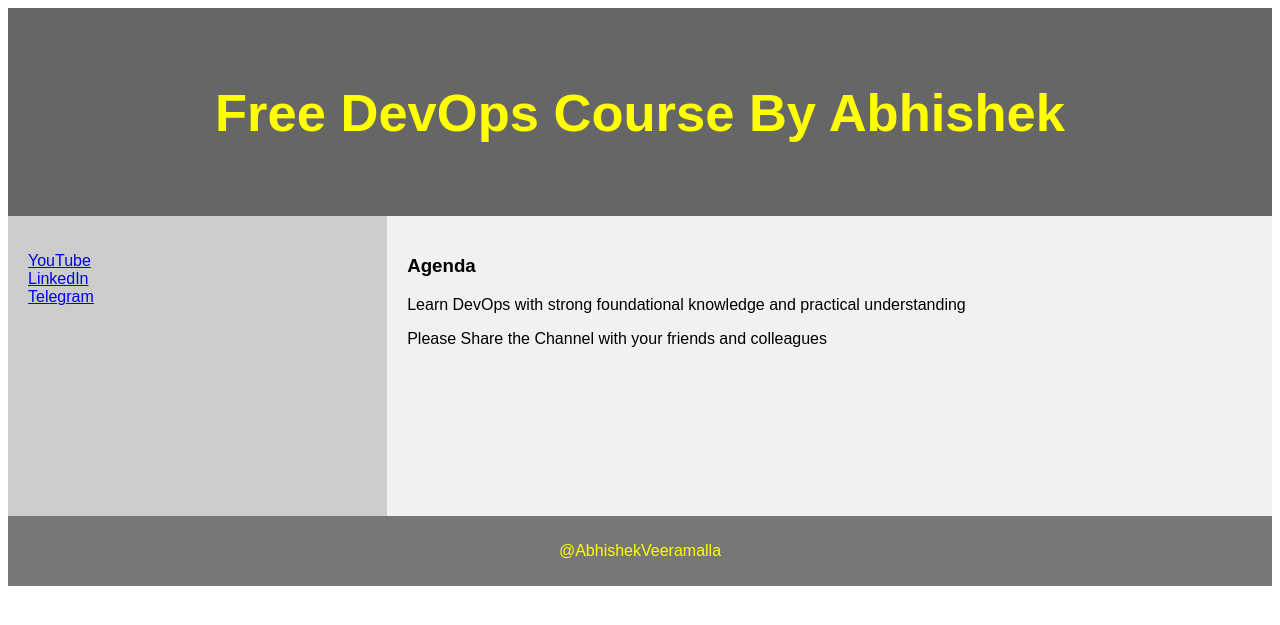
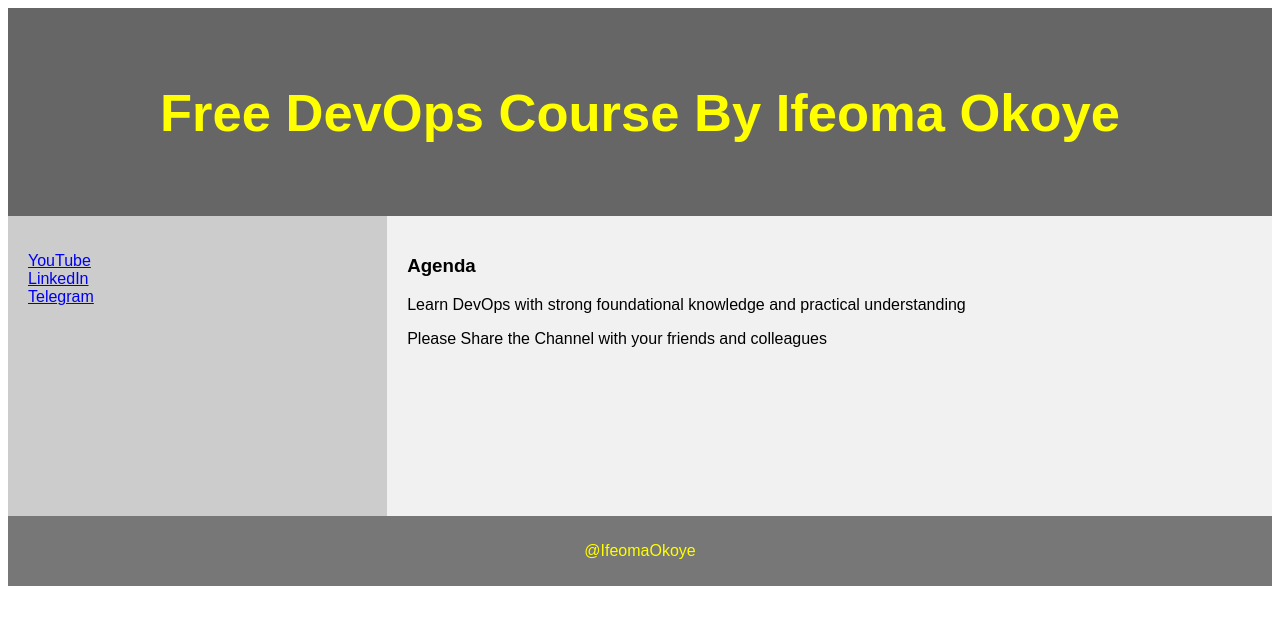
Before and after one commit to Ifeomacloud/docker_repo, a Django app: page /demo/ in a window 1280 px wide. Shown: the top 625 px of the page. Run offline with Django 4.2, Linux system fonts and the light colour scheme.

Commit message:
Update demo_site.html

```diff
--- a/examples/python-web-app/devops/demo/templates/demo_site.html
+++ b/examples/python-web-app/devops/demo/templates/demo_site.html
@@ -73,15 +73,15 @@
 
 
 <header>
-  <h2>Free DevOps Course By Abhishek</h2>
+  <h2>Free DevOps Course By Ifeoma Okoye</h2>
 </header>
 
 <section>
   <nav>
     <ul>
-      <li><a href="www.youtube.com/@AbhishekVeeramalla">YouTube</a></li>
-      <li><a href="www.linkedin.com/in/abhishek-veeramalla-77b33996/">LinkedIn</a></li>
-      <li><a href="https://telegram.me/abhishekveeramalla">Telegram</a></li>
+      <li><a href="www.facebook.com/@IfeomaOkoye">YouTube</a></li>
+      <li><a href="https://www.linkedin.com/in/ifeomaqueendalineokoye/">LinkedIn</a></li>
+      <li><a href="https://telegram.me/ifeomaokoye">Telegram</a></li>
     </ul>
   </nav>
 
@@ -93,7 +93,7 @@
 </section>
 
 <footer>
-  <p>@AbhishekVeeramalla</p>
+  <p>@IfeomaOkoye</p>
 </footer>
 
 </body>
```
